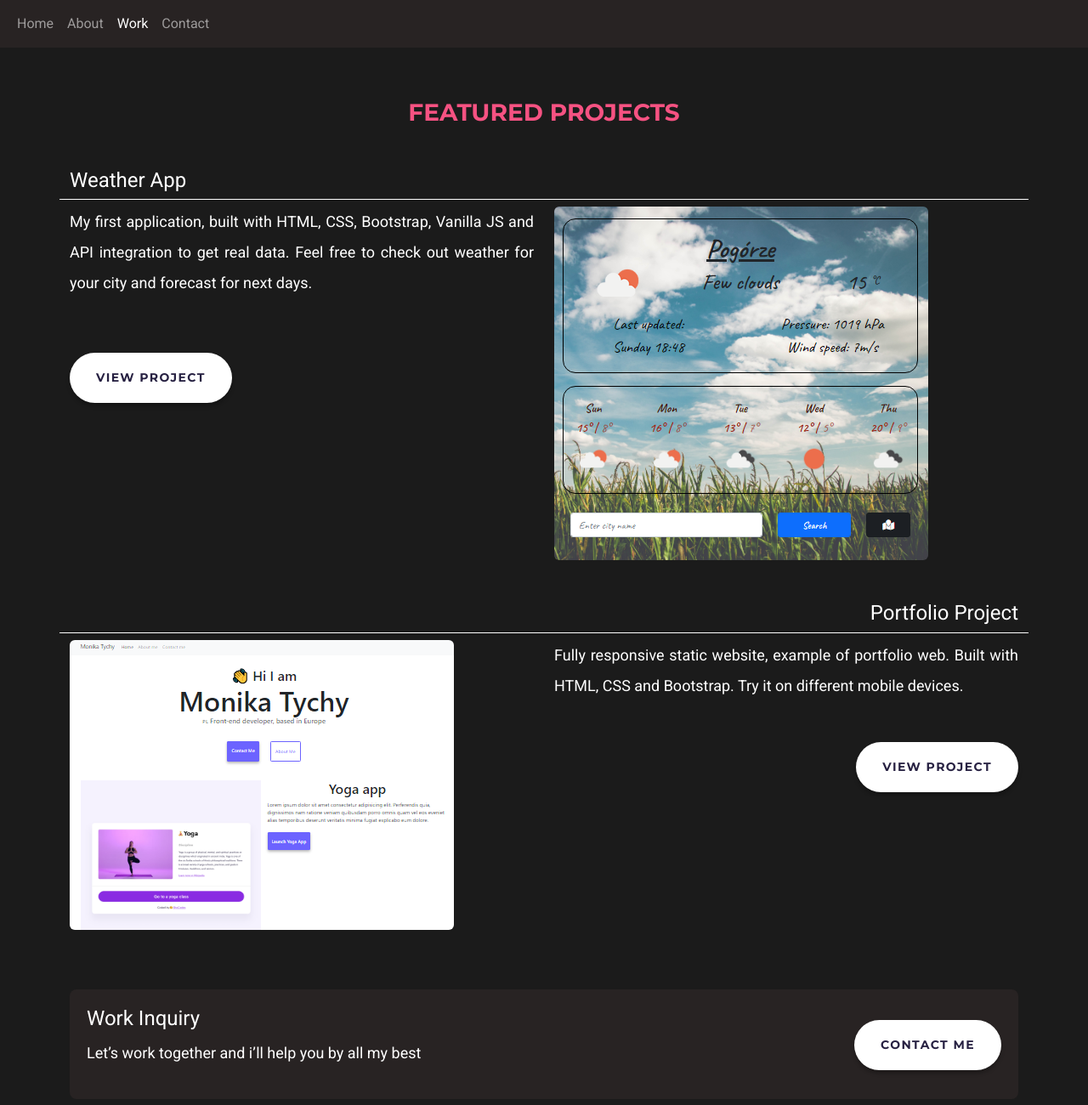
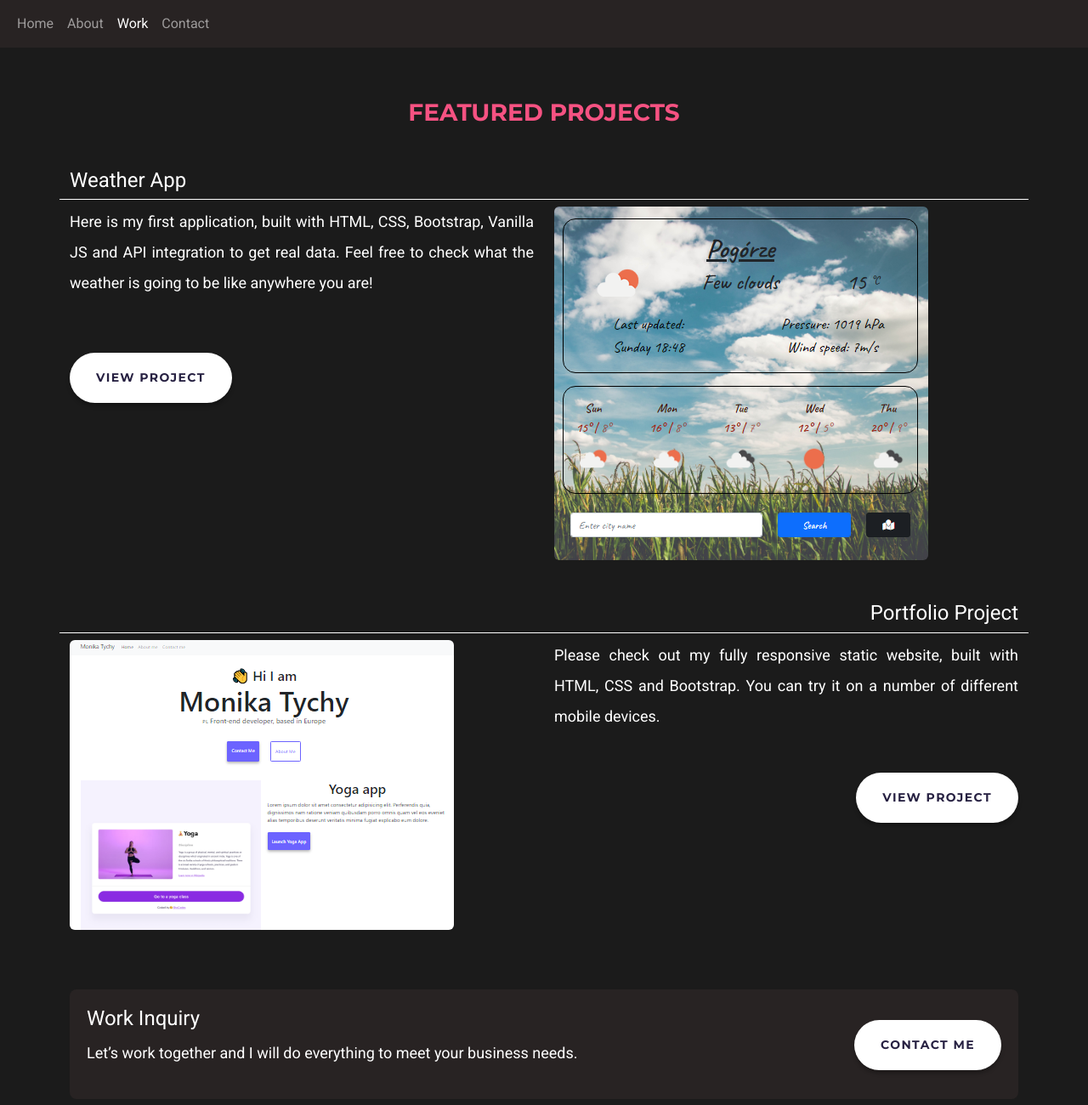
Before and after one commit to MonikaTychy/my-portfolio-project, a plain HTML site: page work.html in a window 1280 px wide. Shown: the top 1300 px of the page at 85% size. Drawn offline with nearby package versions, Linux system fonts and the light colour scheme.

Commit message:
text correction

```diff
--- a/work.html
+++ b/work.html
@@ -43,7 +43,7 @@
       <h2 class="text-sm-start">Weather App</h2>
      <div class="row mb-5 pt-2 border-top border-white">
       <div class="col">
-        <p>My first application, built with HTML, CSS, Bootstrap, Vanilla JS and API integration to get real data. Feel free to check out weather for your city and forecast for next days.</p>
+        <p>Here is my first application, built with HTML, CSS, Bootstrap, Vanilla JS and API integration to get real data. Feel free to check what the weather is going to be like anywhere you are!</p>
         <a href="https://chipper-fenglisu-25a512.netlify.app" class="btn mt-5 btn-customized" target="_blank">View Project</a>
       </div>
       <div class="col d-none d-md-block">
@@ -56,7 +56,7 @@
              <img src="/images/portfolio-project.png" class="img-fluid rounded" alt="portfolio project">
          </div>
         <div class="col">
-          <p>Fully responsive static website, example of portfolio web. Built with HTML, CSS and Bootstrap. Try it on different mobile devices.</p>
+          <p>Please check out my fully responsive static website, built with HTML, CSS and Bootstrap. You can try it on a number of different mobile devices.</p>
            <div class="text-end mt-5">
           <a href="https://jocular-blini-086c11.netlify.app" class="btn btn-customized" target="_blank">View Project</a>
            </div>
@@ -65,7 +65,7 @@
        <div class="d-flex flex-column flex-md-row contact-box">
          <div class="col-md-8">
            <h2 class="text-md-start">Work Inquiry</h2>
-           <p class="text-center text-md-start">Let’s work  together and i’ll help you by all my best</p>
+           <p class="text-center text-md-start">Let’s work  together and I will do everything to meet your business needs.</p>
          </div>
          <div class="col-md-4 mt-3 text-md-end">
            <a href="/contact.html" class="btn btn-customized">contact me</a>
```
Also changed, not shown: about.html (+1 -1 lines).
